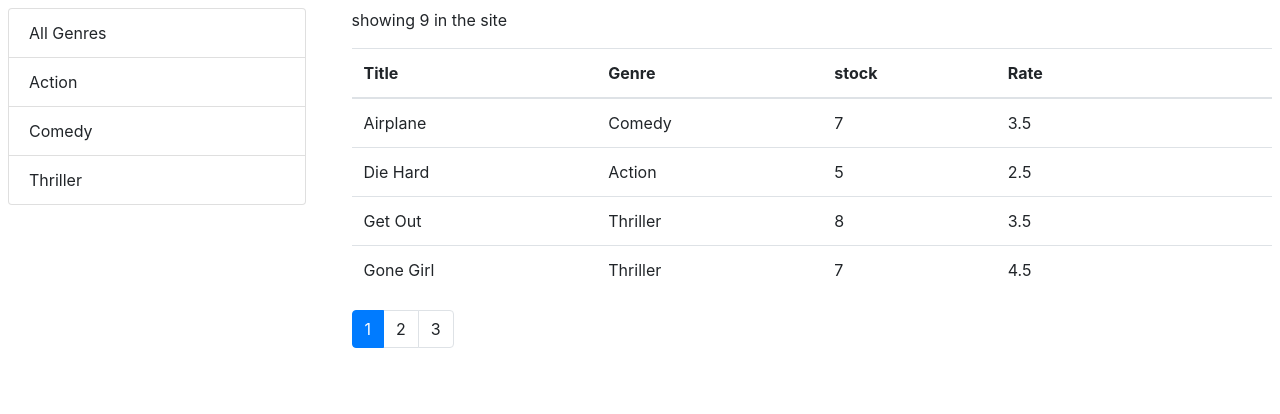
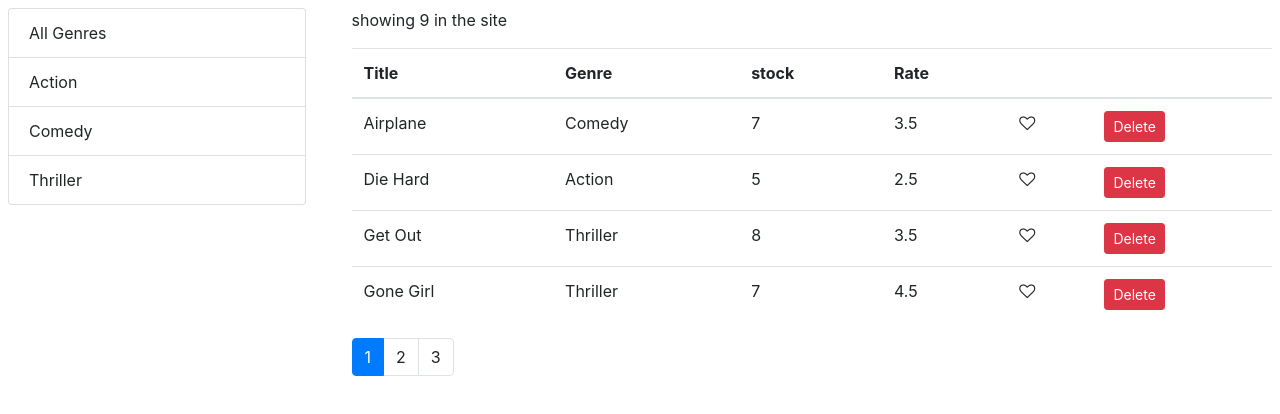
Before and after one commit to Ngeti258/Cinema-site, a React (Create React App) app: page / in a window 1280 px wide. Shown: the top 414 px of the page. Built offline with nearby package versions, Linux system fonts and the light colour scheme.

Commit message:
render the individual cells successfuly

```diff
--- a/src/components/common/tableBody.jsx
+++ b/src/components/common/tableBody.jsx
@@ -2,12 +2,16 @@ import React, { Component } from 'react'
 import _ from 'lodash'
 
 class TableBody extends Component {
+    renderCell=(item,column)=>{
+        if(column.content) return column.content(item)
+        return _.get(item,column.path)
+    }
     render() {
         const { data,columns } = this.props
         return (
             <tbody>
                 {data.map(item=> <tr>
-                    {columns.map(column=><td>{_.get(item,column.path)}</td>)}
+                    {columns.map(column=><td>{this.renderCell(item,column)}</td>)}
                 </tr>)}
 
             </tbody>
--- a/src/components/moviesTable.jsx
+++ b/src/components/moviesTable.jsx
@@ -1,5 +1,5 @@
 import React,{Component} from 'react';
-//import Like from './common/like';
+import Like from './common/like';
 import TableHeader from './common/tableHeader';
 import TableBody from './common/tableBody';
 
@@ -21,8 +21,9 @@ class MoviesTable extends Component {
         {path:'genre.name',label:'Genre'},
         {path:'numberInStock',label:'stock'},
         {path:'dailyRentalRate',label:'Rate'},
-        { key:'like' },
-        { key:'delete'}
+        { key:'like',content:movie=><Like onClick={()=>this.props.onLike(movie)} liked={movie.liked}/>
+    },
+        { key:'delete',content:movie=><button onClick={()=>this.props.onDelete(movie)} className="btn btn-danger btn-sm">Delete</button>}
 
     ]
 
@@ -35,20 +36,7 @@ class MoviesTable extends Component {
                 onSort={onSort}
                 />
                 <TableBody columns={this.columns} data={movies}/>
-                {/* <tbody>
-                    {movies.map(movie=>
-                    <tr key={movie._id}>
-                        <th>{movie.title}</th>
-                        <th>{movie.genre.name}</th>
-                        <th>{movie.numberInStock}</th>
-                        <th>{movie.dailyRentalRate}</th>
-                        <th>
-                            <Like onClick={()=>onLike(movie)} liked={movie.liked}/>
-                        </th>
-                        <th><button onClick={() => onDelete(movie)} className="btn btn-danger btn-sm">Delete</button></th>
-                    </tr>)}
 
-                </tbody> */}
             </table>
 
       )}
```
